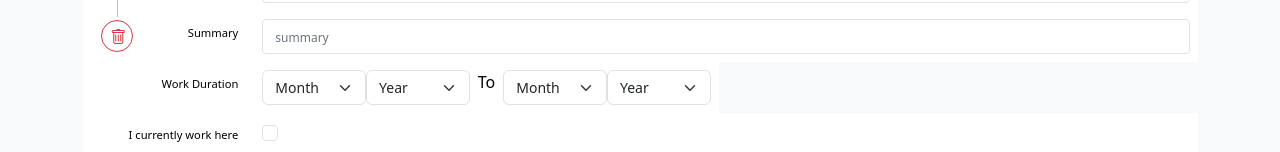
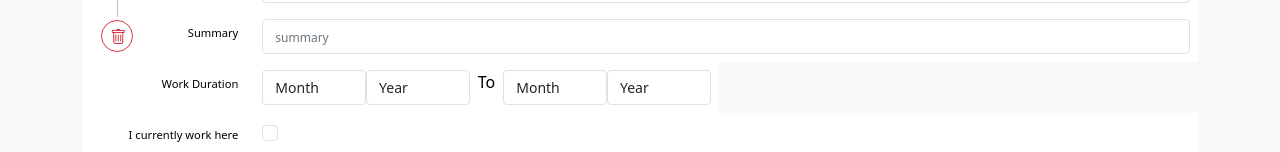
Before and after one commit to rohitsunilsharma2000/recruitment, a Next.js app: page /candidate/create in a window 1280 px wide. Shown: the part 1556-1708 px from the top of the page. Built offline with nearby package versions, Linux system fonts and the light colour scheme.

Commit message:
rmaining validation for create candidate form addded

```diff
--- a/app/candidate/create/page.js
+++ b/app/candidate/create/page.js
@@ -272,10 +272,10 @@ const CreateCandidateForm = () => {
 
     console.log("After adding new experience detail:", experienceDetails);
   };
- // Removes an experience detail entry
- const removeExperienceDetail = (index) => {
-  setExperienceDetails(experienceDetails.filter((_, idx) => idx !== index));
-};
+  // Removes an experience detail entry
+  const removeExperienceDetail = (index) => {
+    setExperienceDetails(experienceDetails.filter((_, idx) => idx !== index));
+  };
   // Removes an educational detail entry
   const removeEducationalDetail = (index) => {
     setEducationalDetails(educationalDetails.filter((_, idx) => idx !== index));
@@ -1366,9 +1366,9 @@ const CreateCandidateForm = () => {
                     <input
                       type="text"
                       className={`form-control form-control-sm small-placeholder ${getValidationClass(
-                        `edu-${index}-company`
+                        `exp-${index}-company`
                       )}`}
-                      id={`edu-${index}-company`}
+                      id={`exp-${index}-company`}
                       name="company"
                       placeholder="company"
                       value={expDetail.company}
@@ -1376,8 +1376,8 @@ const CreateCandidateForm = () => {
                         handleExperienceDetailsChange(index, "company", e.target.value)
                       }
                     />
-                    <div className={getFeedbackClass(`edu-${index}-company`)}>
-                      {getFeedbackMessage(`edu-${index}-company`)}
+                    <div className={getFeedbackClass(`exp-${index}-company`)}>
+                      {getFeedbackMessage(`exp-${index}-company`)}
                     </div>
                   </td>
                 </tr>
@@ -1391,9 +1391,9 @@ const CreateCandidateForm = () => {
                     <input
                       type="text"
                       className={`form-control form-control-sm small-placeholder ${getValidationClass(
-                        `edu-${index}-summary`
+                        `exp-${index}-summary`
                       )}`}
-                      id={`edu-${index}-summary`}
+                      id={`exp-${index}-summary`}
                       name="summary"
                       placeholder="summary"
                       value={expDetail.summary}
@@ -1401,8 +1401,8 @@ const CreateCandidateForm = () => {
                         handleExperienceDetailsChange(index, "summary", e.target.value)
                       }
                     />
-                    <div className={getFeedbackClass(`edu-${index}-summary`)}>
-                      {getFeedbackMessage(`edu-${index}-summary`)}
+                    <div className={getFeedbackClass(`exp-${index}-summary`)}>
+                      {getFeedbackMessage(`exp-${index}-summary`)}
                     </div>
                   </td>
                 </tr>
@@ -1415,32 +1415,96 @@ const CreateCandidateForm = () => {
                   <td className="border-0">
                     <div className="d-flex">
                       <select
-                        className={`form-select ${getValidationClass(
-                          "workStartMonth"
+                        className={`form-control form-control-sm ${getValidationClass(
+                          `exp-${index}-startMonth`
                         )}`}
-                        id="workStartMonth"
-                        name="workStartMonth"
-                        value={formData.workStartMonth}
-                        onChange={handleExperienceDetailsChange}
+                        id={`exp-${index}-startMonth`}
+                        name="startMonth"
+                        value={formData.startMonth}
+                        onChange={(e) =>
+                          handleExperienceDetailsChange(
+                            index,
+                            "startMonth",
+                            e.target.value
+                          )
+                        }
                       >
                         <option value="">Month</option>
-                        <option value="January">January</option>
-                        <option value="February">February</option>
-                        <option value="March">March</option>
-                        {/* Add other months if necessary */}
+                        <option>January</option>
+                        <option>February</option>
+                        <option>March</option>
                       </select>
                       <div className={getFeedbackClass("workStartMonth")}>
                         {getFeedbackMessage("workStartMonth")}
                       </div>
 
                       <select
-                        className={`form-select ${getValidationClass(
-                          "workStartYear"
+                        className={`form-control form-control-sm ${getValidationClass(
+                          `exp-${index}-workStartYear`
                         )}`}
-                        id="workStartYear"
+                        id={`exp-${index}-workStartYear`}
                         name="workStartYear"
                         value={formData.workStartYear}
-                        onChange={handleExperienceDetailsChange}
+                        onChange={(e) =>
+                          handleExperienceDetailsChange(
+                            index,
+                            "workStartYear",
+                            e.target.value
+                          )
+                        }
+                      >
+                        <option value="">Year</option>
+                        <option value="2020">2020</option>
+                        <option value="2021">2021</option>
+                        <option value="2022">2022</option>
+
+                      </select>
+
+
+
+                      <span className="mx-2">To</span>
+
+                      <select
+                        className={`form-control form-control-sm ${getValidationClass(
+                          `exp-${index}-workEndMonth`
+                        )}`}
+                        id={`exp-${index}-workEndMonth`}
+                        name="endMonth"
+                        value={formData.workEndMonth}
+                        onChange={(e) =>
+                          handleExperienceDetailsChange(
+                            index,
+                            "workEndMonth",
+                            e.target.value
+                          )
+                        }
+                      >
+                        <option value="">Month</option>
+                        <option>January</option>
+                        <option>February</option>
+                        <option>March</option>
+                      </select>
+
+
+                      <div
+                        className={getFeedbackClass(`edu-${index}-endMonth`)}
+                      >
+                        {getFeedbackMessage(`edu-${index}-endMonth`)}
+                      </div>
+                      <select
+                        className={`form-control form-control-sm ${getValidationClass(
+                          `exp-${index}-workEndYear`
+                        )}`}
+                        id={`exp-${index}-workEndYear`}
+                        name="endMonth"
+                        value={formData.workEndMonth}
+                        onChange={(e) =>
+                          handleExperienceDetailsChange(
+                            index,
+                            "workEndYear",
+                            e.target.value
+                          )
+                        }
                       >
                         <option value="">Year</option>
                         <option value="2020">2020</option>
@@ -1448,46 +1512,8 @@ const CreateCandidateForm = () => {
                         <option value="2022">2022</option>
                         {/* Add other years if necessary */}
                       </select>
-                      <div className={getFeedbackClass("workStartYear")}>
-                        {getFeedbackMessage("workStartYear")}
-                      </div>
-
-                      <span className="mx-2">To</span>
-
-                      <select
-                        className={`form-select ${getValidationClass(
-                          "workEndMonth"
-                        )}`}
-                        id="workEndMonth"
-                        name="workEndMonth"
-                        value={formData.workEndMonth}
-                        onChange={handleExperienceDetailsChange}
-                      >
-                        <option value="">Month</option>
-                        <option value="January">January</option>
-                        <option value="February">February</option>
-                        <option value="March">March</option>
-                        {/* Add other months if necessary */}
-                      </select>
-                      <div className={getFeedbackClass("workEndMonth")}>
-                        {getFeedbackMessage("workEndMonth")}
-                      </div>
-
-                      <select
-                        className={`form-select ${getValidationClass(
-                          "workEndYear"
-                        )}`}
-                        id="workEndYear"
-                        name="workEndYear"
-                        value={formData.workEndYear}
-                        onChange={handleExperienceDetailsChange}
-                      >
-                        <option value="">Year</option>
-                        <option value="2020">2020</option>
-                        <option value="2021">2021</option>
-                        <option value="2022">2022</option>
-                        {/* Add other years if necessary */}
-                      </select>
+
+
                       <div className={getFeedbackClass("workEndYear")}>
                         {getFeedbackMessage("workEndYear")}
                       </div>
```
